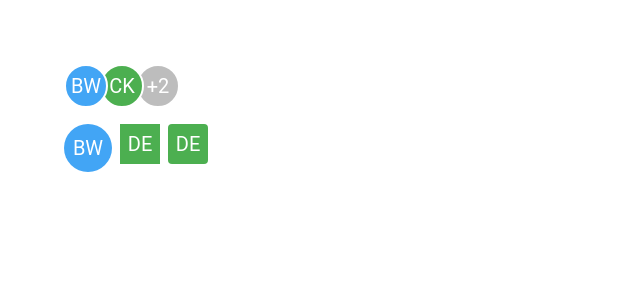
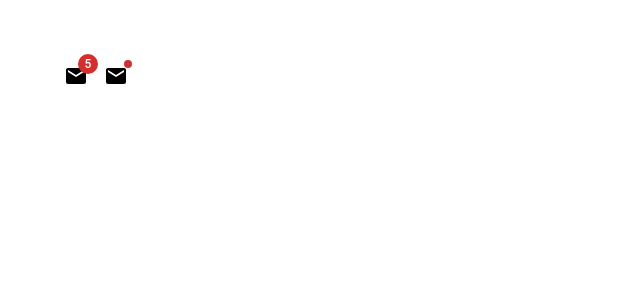
Before and after one commit to GitGud1234/react-mui-demo, a React (Create React App) app: page / in a window 1280 px wide. Shown: the top 300 px of the page, without its empty margins (0-640 px from the left). Built offline with nearby package versions, Linux system fonts and the light colour scheme.

Commit message:
MuiBadge component

```diff
--- a/src/App.tsx
+++ b/src/App.tsx
@@ -20,6 +20,7 @@
 import { MuiSpeedDial } from './components/MuiSpeedDial';
 import { MuiBottomNav } from './components/MuiBottomNav';
 import { MuiAvatar } from './components/MuiAvatar';
+import { MuiBadge } from './components/MuiBadge';
 
 /*
 const theme = createTheme({
@@ -62,7 +63,8 @@
       {/* <MuiDrawer /> */}
       {/* <MuiSpeedDial /> */}
       {/* <MuiBottomNav /> */}
-      <MuiAvatar />
+      {/* <MuiAvatar /> */}
+      <MuiBadge />
     </div>
     //</ThemeProvider>
   );
--- /dev/null
+++ b/src/components/MuiBadge.tsx
@@ -0,0 +1,16 @@
+import { Stack, Badge } from '@mui/material';
+import MailIcon from '@mui/icons-material/Mail';
+
+export const MuiBadge = () => {
+  return (
+    <Stack spacing={2} direction="row">
+      <Badge badgeContent={5} color="error" showZero max={999}>
+        <MailIcon />
+      </Badge>
+
+      <Badge variant="dot" color="error" showZero max={999}>
+        <MailIcon />
+      </Badge>
+    </Stack>
+  );
+};
```
